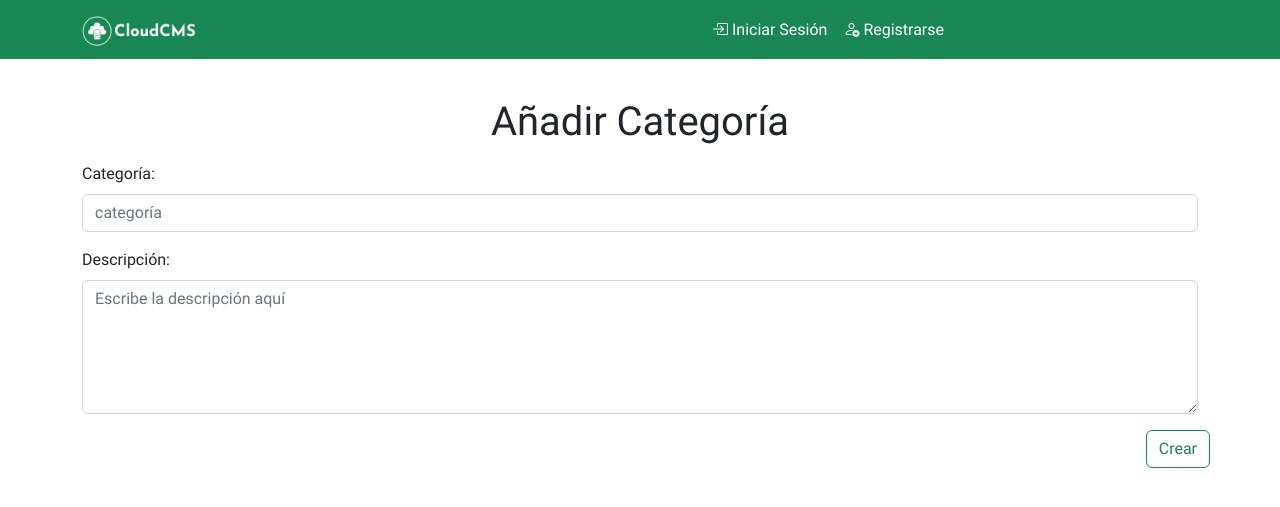
After one commit to Adrienri2/CloudCMS, a Django app: template CMS/management/templates/management/create_category.html in a window 1280 px wide. The commit adds this page. Shown: the top 507 px of the page. Run offline with Django 4.2, Linux system fonts and the light colour scheme; the template is opened without the code that fills it, so the values that code supplies are empty.

Commit message:
Se agrego Crear categoria

```diff
--- a/CMS/management/templates/management/category.html
+++ b/CMS/management/templates/management/category.html
@@ -9,7 +9,7 @@
       Administrar categorías
     </h1>
   </div>
-  <a role="button" class="btn btn-secondary btn-sm round-btn" href=''>
+  <a role="button" class="btn btn-secondary btn-sm round-btn" href='{% url 'manage:create_category' %}'>
     <i class="bi bi-plus-lg"></i>
     Crear categoría
   </a>
--- /dev/null
+++ b/CMS/management/templates/management/create_category.html
@@ -0,0 +1,25 @@
+{% extends 'layout.html' %}
+
+{% block title %}Añadir Categoría{% endblock %}
+
+{% block body %}
+<div class="container mt-5 mb-5">
+  <form method="post" action="{% url 'manage:create_category' %}">
+    {% csrf_token %}
+    <h1 class="text-center mb-3">
+      Añadir Categoría
+    </h1>
+    <div class="mb-3">
+      <label for="category" class="form-label">Categoría:</label>
+      <input type="text" class="form-control" id="category" placeholder="categoría" name="category">
+    </div>
+    <div class="mb-3">
+      <label for="desc" class="form-label">Descripción:</label>
+      <textarea class="form-control" id="desc" rows="5" name="desc" placeholder="Escribe la descripción aquí"></textarea>
+    </div>
+    <div class="row float-end">
+      <button type="submit" class="btn btn-outline-success">Crear</button>
+    </div>
+  </form>
+</div>
+{% endblock %}
--- a/CMS/management/urls.py
+++ b/CMS/management/urls.py
@@ -6,6 +6,8 @@ app_name = "manage"
 urlpatterns = [
     path("category/", views.ManageCategory.as_view(), name="category"),
 
+    path("create/category/", views.CreateCategory.as_view(), name="create_category"),
+
     path("delete/category/<int:id>", views.DeleteCategory.as_view(), name="delete_category"),
 
     path("edit/category/<int:id>", views.EditCategory.as_view(), name="edit_category"),
```
Also changed, not shown: CMS/management/views.py (+20 -0 lines).
